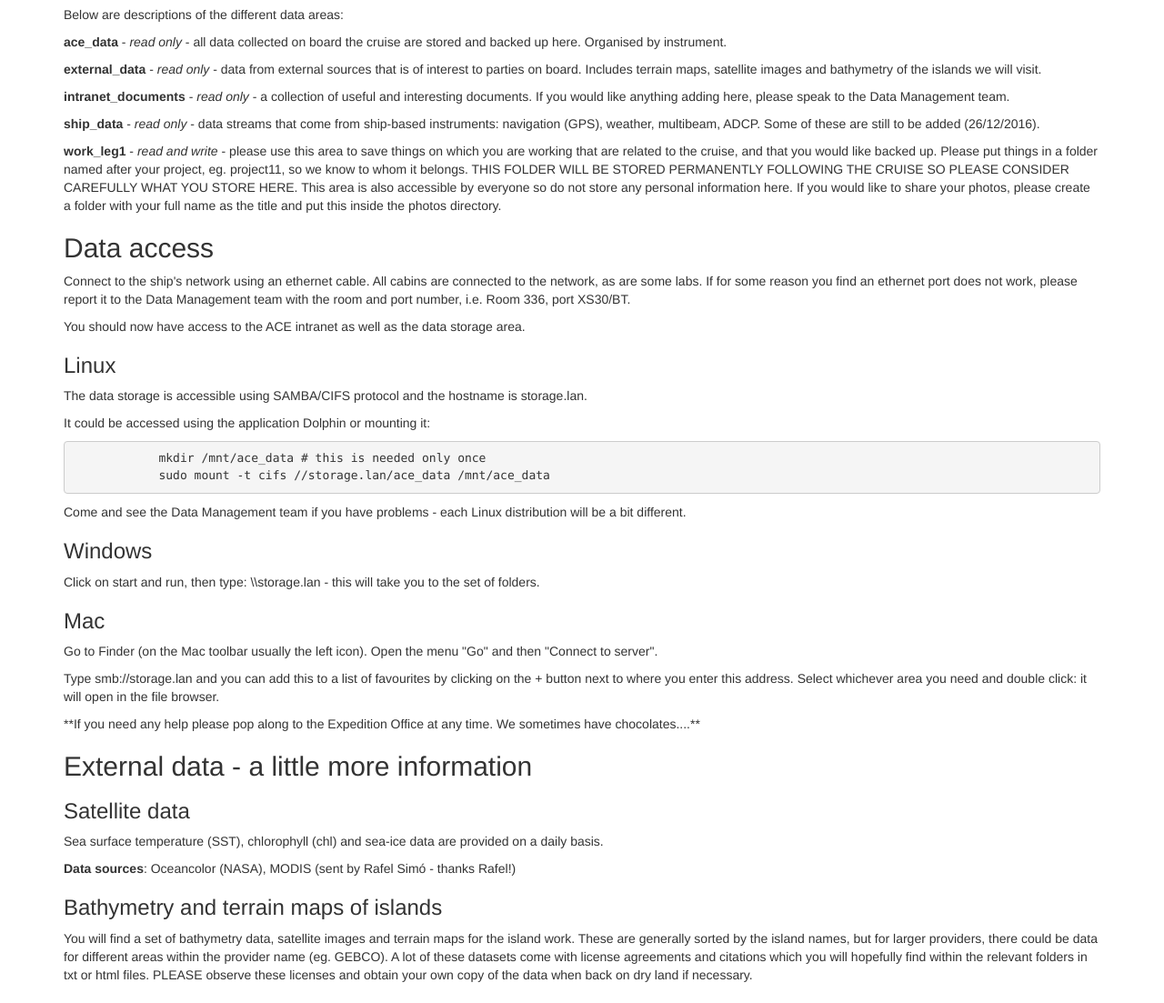
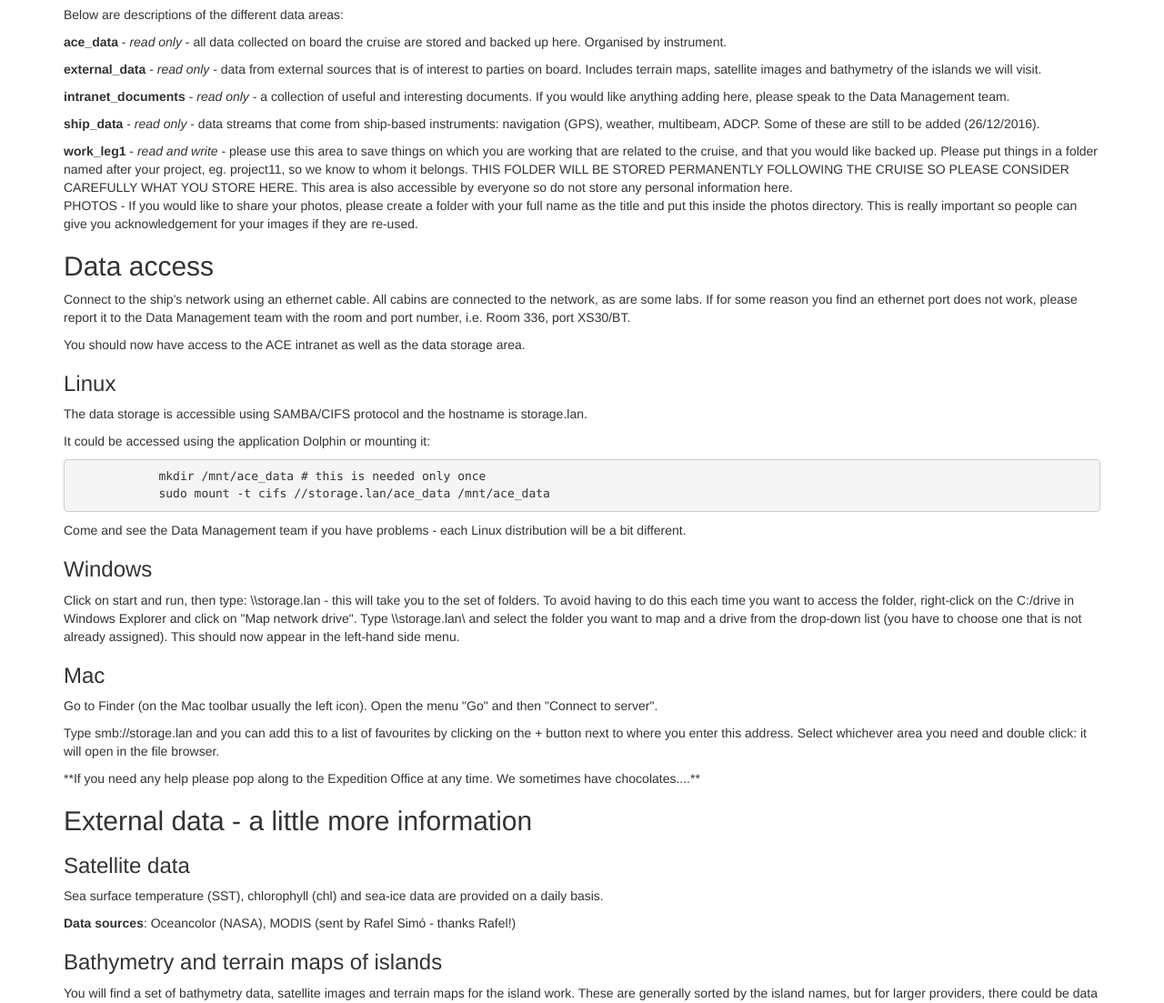
Before and after one commit to Swiss-Polar-Institute/science-cruise-data-management, a Django app: page /accessing_data/ in a window 1280 px wide. Shown: the part 400-1503 px from the top of the page at 91% size. Run offline with Django 3.2, Linux system fonts and the light colour scheme; some libraries are stand-ins or nearby versions.

Commit message:
Additions and changes made to accessing data intranet page.

```diff
--- a/ScienceCruiseDataManagement/main/templates/accessing_data.html
+++ b/ScienceCruiseDataManagement/main/templates/accessing_data.html
@@ -22,7 +22,7 @@
         <p><b>external_data</b> - <i>read only</i> - data from external sources that is of interest to parties on board. Includes terrain maps, satellite images and bathymetry of the islands we will visit.</p>
         <p><b>intranet_documents</b> - <i>read only</i> - a collection of useful and interesting documents. If you would like anything adding here, please speak to the Data Management team.</p>
         <p><b>ship_data</b> - <i>read only</i> - data streams that come from ship-based instruments: navigation (GPS), weather, multibeam, ADCP. Some of these are still to be added (26/12/2016).</p>
-        <p><b>work_leg1</b> - <i>read and write</i> - please use this area to save things on which you are working that are related to the cruise, and that you would like backed up. Please put things in a folder named after your project, eg. project11, so we know to whom it belongs. THIS FOLDER WILL BE STORED PERMANENTLY FOLLOWING THE CRUISE SO PLEASE CONSIDER CAREFULLY WHAT YOU STORE HERE. This area is also accessible by everyone so do not store any personal information here. If you would like to share your photos, please create a folder with your full name as the title and put this inside the photos directory.</p>
+        <p><b>work_leg1</b> - <i>read and write</i> - please use this area to save things on which you are working that are related to the cruise, and that you would like backed up. Please put things in a folder named after your project, eg. project11, so we know to whom it belongs. THIS FOLDER WILL BE STORED PERMANENTLY FOLLOWING THE CRUISE SO PLEASE CONSIDER CAREFULLY WHAT YOU STORE HERE. This area is also accessible by everyone so do not store any personal information here. <br>PHOTOS - If you would like to share your photos, please create a folder with your full name as the title and put this inside the photos directory. This is really important so people can give you acknowledgement for your images if they are re-used.</br></p>
 
     </div>
 
@@ -45,7 +45,7 @@
         <p>Come and see the Data Management team if you have problems - each Linux distribution will be a bit different.</p>
 
         <h3>Windows</h3>
-        Click on start and run, then type: \\storage.lan - this will take you to the set of folders.
+        Click on start and run, then type: \\storage.lan - this will take you to the set of folders. To avoid having to do this each time you want to access the folder, right-click on the C:/drive in Windows Explorer and click on "Map network drive". Type \\storage.lan\ and select the folder you want to map and a drive from the drop-down list (you have to choose one that is not already assigned). This should now appear in the left-hand side menu.
 
         <h3>Mac</h3>
         <p>Go to Finder (on the Mac toolbar usually the left icon). Open the menu "Go" and then "Connect to server".</p>
```
